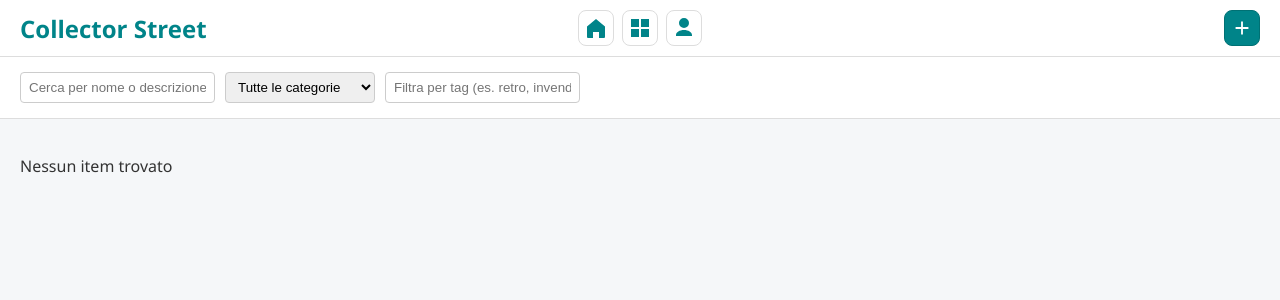
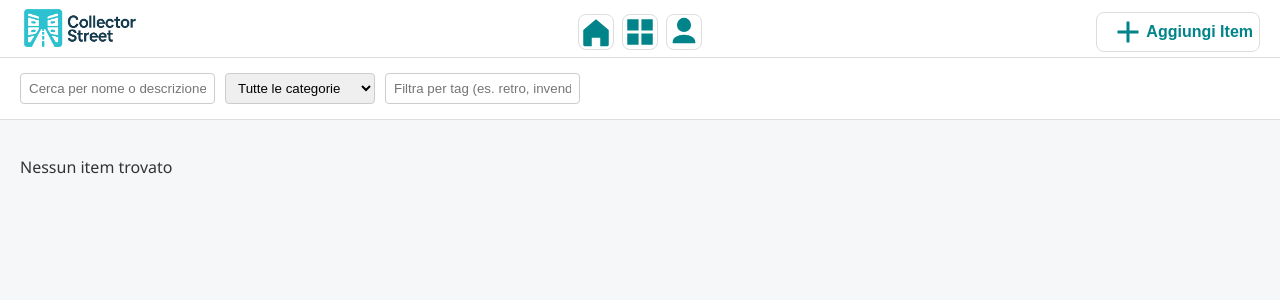
Before and after one commit to MenozziD/collectorstreet, a Flask app: page / in a window 1280 px wide. Shown: the top 300 px of the page. Run offline with Flask 3, Linux system fonts and the light colour scheme; the visitor is signed in with stand-in values (Sample User, id 1); data comes from the database, SQL or seed files in the repository; data that the repository does not hold is empty.

Commit message:
Stop estimate in index + Logo + fix grafica

```diff
--- a/app.py
+++ b/app.py
@@ -754,7 +754,13 @@ def create_app(db_path: str = "database.db") -> Flask:
                 except Exception:
                     roi = None
             # Estimate valuation for this item
-            valuation = estimate_valuation(item)
+            # valuation = estimate_valuation(item)
+            valuation = {
+                'fair_value' : 0,
+                'price_p05': 0,
+                'price_p95': 0,
+                'valuation_date': 0
+            }
             result.append({
                 'id': item['id'],
                 'name': item['name'],
@@ -1429,9 +1435,9 @@ def create_app(db_path: str = "database.db") -> Flask:
             is_admin = user_dict.get('username') == 'admin'
             return render_template('profile.html', user=user_dict, stats=stats, is_admin=is_admin)
 
-    @app.route('/api/ebay-estimate')
-    @require_login
-    def ebay_estimate():
+    @app.route('/api/ebay-estimate-old')
+    @require_login
+    def ebay_estimate_old():
         """Stima prezzo a mercato dai venduti recenti su eBay (Finding API)."""
         item_id = request.args.get('item_id', type=int)
         if not item_id:
@@ -1538,9 +1544,9 @@ def create_app(db_path: str = "database.db") -> Flask:
                             'currency': item.get('currency') or 'EUR', 'stub': True}
             return jsonify(result)
 
-    @app.route('/api/ebay-estimate2')
-    @require_login
-    def ebay_estimate2():
+    @app.route('/api/ebay-estimate')
+    @require_login
+    def ebay_estimate():
         item_id = request.args.get('item_id', type=int)
         if not item_id:
             return jsonify({'error': 'Missing item_id'}), 400
--- a/static/script.js
+++ b/static/script.js
@@ -474,7 +474,7 @@ function renderItems(items) {
             roi.innerHTML = `<strong>ROI:</strong> ${perc}%`;
             card.appendChild(roi);
         }
-        // Valore stimato e range di mercato
+        /* Valore stimato e range di mercato
         if (item.fair_value !== null && item.fair_value !== undefined) {
             const fv = document.createElement('p');
             const cur = item.currency || '';
@@ -486,6 +486,7 @@ function renderItems(items) {
                 card.appendChild(range);
             }
         }
+        */
         if (item.marketplace_link) {
             const link = document.createElement('a');
             link.href = item.marketplace_link;
@@ -695,7 +696,7 @@ function openViewModal(item){
     m.classList.remove('hidden');
 
   // Chiamata ad eBay
-  fetch(`/api/ebay-estimate2?item_id=${item.id}`)
+  fetch(`/api/ebay-estimate?item_id=${item.id}`)
     .then(r => r.json())
     .then(data => {
       const est = document.getElementById('estContent');
--- a/static/styles.css
+++ b/static/styles.css
@@ -609,6 +609,18 @@ nav .sub-actions.icons {
     gap: 8px;
 }
 
+.icon-btn-text {
+    display: inline-flex;
+    align-items: center;
+    justify-content: center;
+    border-radius: 8px;
+    border: 1px solid #dddddd;
+    background: #ffffff;
+    color: #008489;
+    cursor: pointer;
+    text-decoration: none;
+}
+
 .icon-btn {
     display: inline-flex;
     align-items: center;
--- a/templates/index.html
+++ b/templates/index.html
@@ -8,27 +8,29 @@
 </head>
 <body class="theme-{{ (user.theme if (user is defined and user and user.theme) else 'original') }}" >
 
-    <nav>
-        <h1 class="logo-title">Collector Street</h1>
+    <nav style="border-top: 0%; border-bottom: 0%; padding-bottom: 0%;padding-top: 0.5%;">
+        <div class="logo-title" style="border-top: 0%; border-bottom: 0%; padding-bottom: 0%;">
+            <img id="applogo" src="/static/icons/logo-lockup.png" style="width: 40%;border-top: 0%; border-bottom: 0%; padding-bottom: 0%;" alt="App logo">
+        </div>
         <div class="actions icons">
             <a href="/home" class="icon-btn" title="Home" aria-label="Home">
-                <svg viewBox="0 0 24 24" width="24" height="24" aria-hidden="true">
+                <svg viewBox="0 0 24 24" width="48" height="48" aria-hidden="true">
                     <path d="M3 10.5L12 3l9 7.5V21a1 1 0 0 1-1 1h-5v-6H9v6H4a1 1 0 0 1-1-1v-10.5z" fill="currentColor"/>
                 </svg>
             </a>
             <a href="/" class="icon-btn" title="Collezione" aria-label="Collezione">
-                <svg viewBox="0 0 24 24" width="24" height="24" aria-hidden="true">
+                <svg viewBox="0 0 24 24" width="48" height="48" aria-hidden="true">
                     <path d="M3 3h8v8H3V3zm10 0h8v8h-8V3zM3 13h8v8H3v-8zm10 0h8v8h-8v-8z" fill="currentColor"/>
                 </svg>
             </a>
             <a href="/profile" class="icon-btn" title="Profilo" aria-label="Profilo">
-                <svg viewBox="0 0 24 24" width="24" height="24" aria-hidden="true">
+                <svg viewBox="0 0 24 24" width="48" height="48" aria-hidden="true">
                     <path d="M12 12a5 5 0 1 0-5-5 5 5 0 0 0 5 5zm0 2c-4.42 0-8 2.24-8 5v1h16v-1c0-2.76-3.58-5-8-5z" fill="currentColor"/>
                 </svg>
             </a>
         </div>
         <div class="sub-actions icons">
-            <button id="addItemBtn" class="icon-btn primary" title="Aggiungi item" aria-label="Aggiungi item"><svg viewBox="0 0 24 24" width="24" height="24" aria-hidden="true"><path d="M11 11V5h2v6h6v2h-6v6h-2v-6H5v-2z" fill="currentColor"/></svg></button>
+            <button id="addItemBtn" class="icon-btn-text primary" title="Aggiungi item" aria-label="Aggiungi item"><svg viewBox="0 0 24 24" width="50" height="36" aria-hidden="true"><path d="M11 11V5h2v6h6v2h-6v6h-2v-6H5v-2z" fill="currentColor"/></svg> <b style="font-size: medium;margin-left: -7px;">Aggiungi Item</b></button>
         </div>
     </nav>
     <section class="filters">
```
Also changed, not shown: static/icons/logo-lockup.png (added).
